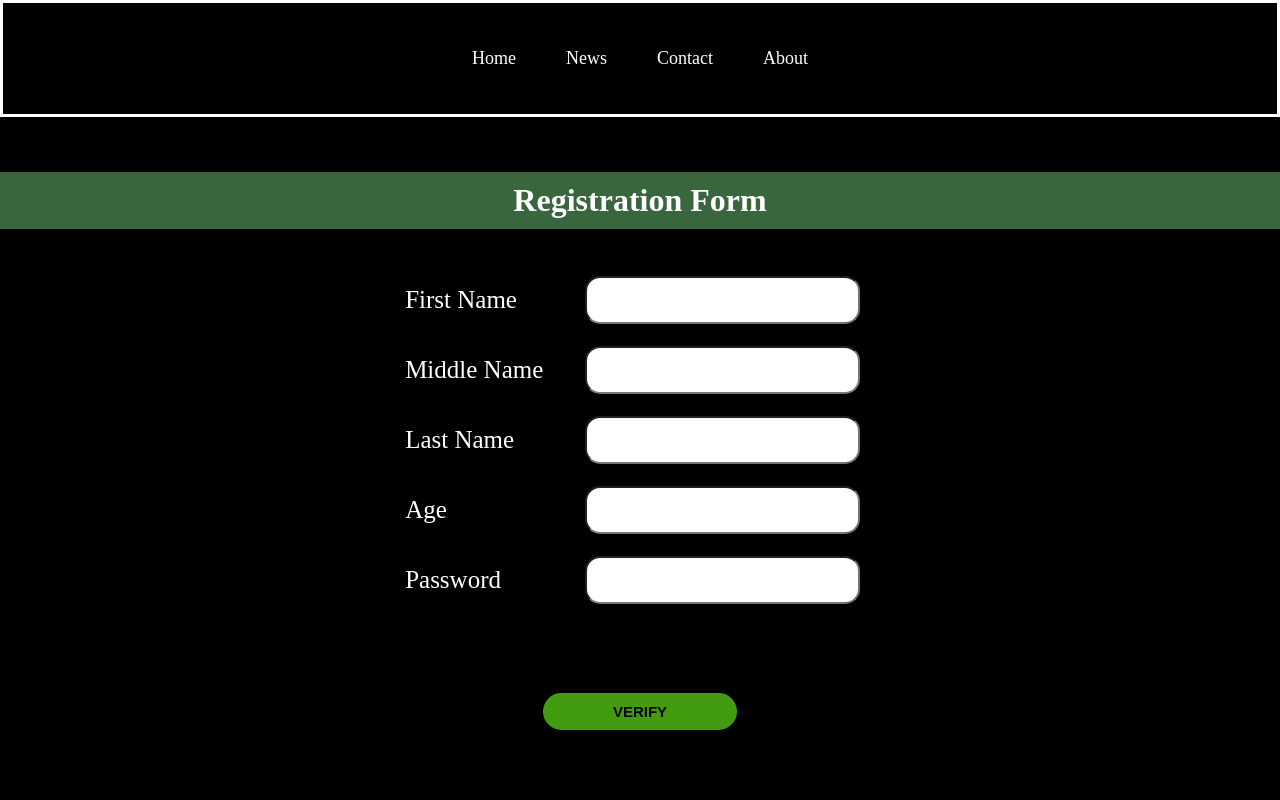
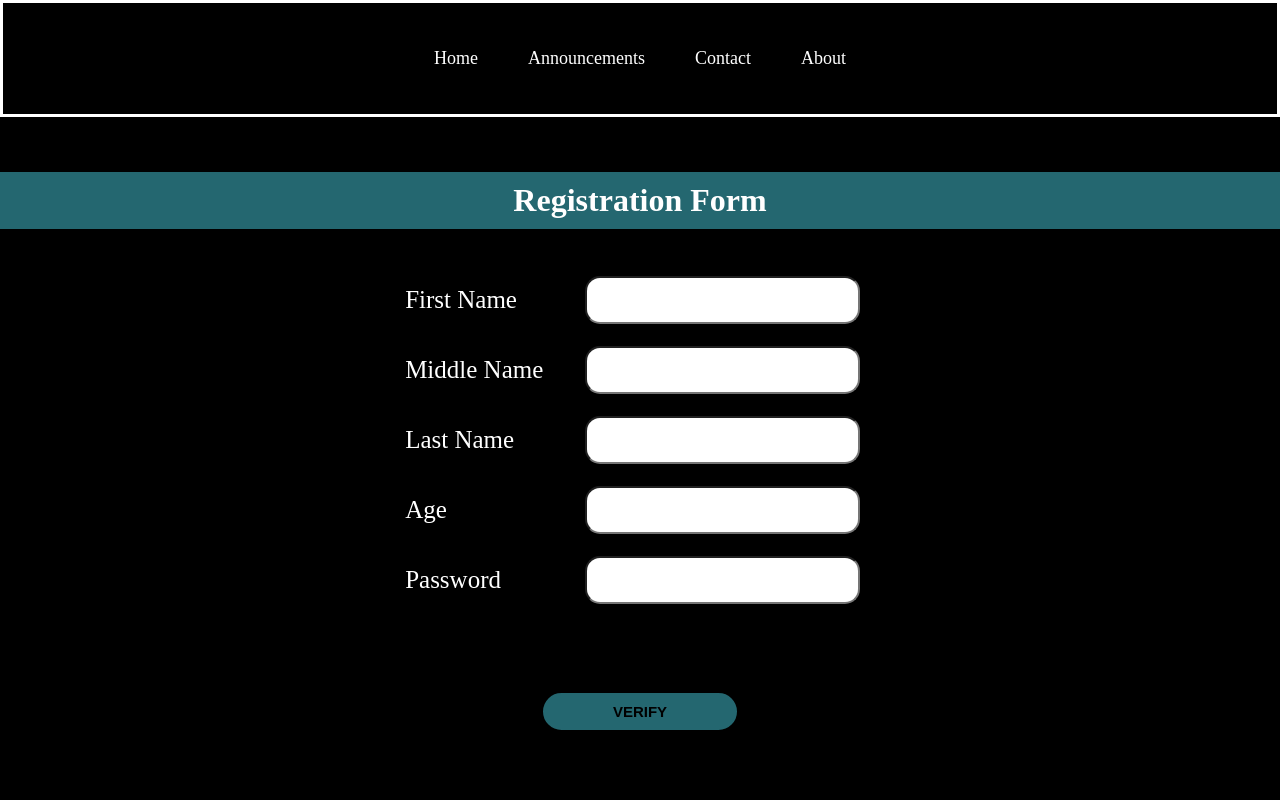
Before and after one commit to RiyaDeshmukh130299/Assessment03, a plain HTML site: page index.html in a window 1280 px wide. Shown: the top 800 px of the page. Drawn offline with Linux system fonts and the light colour scheme.

Commit message:
new feature added

```diff
--- a/index.html
+++ b/index.html
@@ -17,7 +17,7 @@
             <nav>
                 <ul>
                     <li>Home</li>
-                    <li>News</li>
+                    <li>Announcements</li>
                     <li>Contact</li>
                     <li>About</li>
 
--- a/style.css
+++ b/style.css
@@ -80,7 +80,7 @@ footer {
 #head{
   text-align: center;
   margin-top: 55px;
-  background-color: rgb(58, 102, 62);
+  background-color: rgb(36 103 112);
   padding: 10px 10px;
 }
 
@@ -96,7 +96,7 @@ footer {
 button {
   padding: 10px 70px;
   border-radius: 25px;
-  background-color: rgb(67, 156, 16);
+  background-color: rgb(36 103 112);
   border: 2px solid black;
   color: black;
   font-size: 15px;
```
